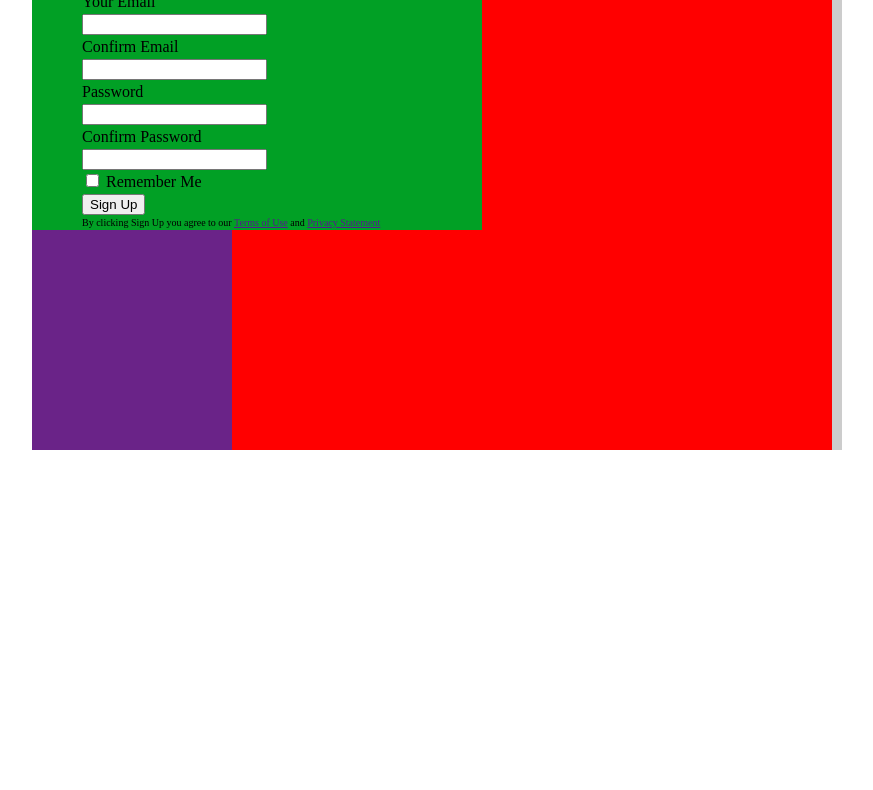
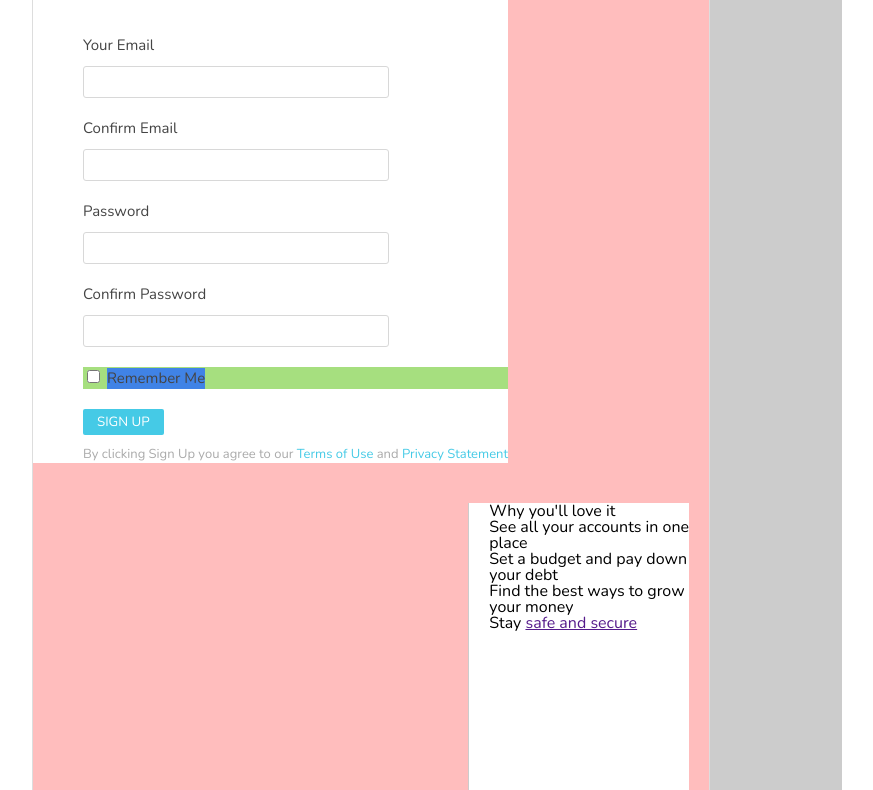
Before and after one commit to csrail/mint-mock, a plain HTML site: page sign-up.html in a window 1280 px wide. Shown: the part 238-1028 px from the top of the page, without its empty margins (203-1076 px from the left). Before the commit the page ends 800 px from the top, so only its background shows below. Drawn offline with nearby package versions, Linux system fonts and the light colour scheme.

Commit message:
Render section formsheet

```diff
--- a/sign-up.html
+++ b/sign-up.html
@@ -3,6 +3,7 @@
   <head>
     <link rel="stylesheet" href="./styles/reset.css">
     <link rel="stylesheet" href="./styles/main.css">
+    <link rel="stylesheet" href="https://fonts.googleapis.com/css?family=Nunito:300">
   </head>
   <body>
     <section id="lead_to_center">
@@ -20,32 +21,42 @@
             <fieldset>
               <label>
                 Your Email
-                <input type="type" name="useremail">
+                <input class="user--form-textfield" type="type" name="useremail">
               </label>
               <label>
                 Confirm Email
-                <input type="type" name="useremailconfirmation">
+                <input class="user--form-textfield" type="type" name="useremailconfirmation">
               </label>
               <label>
                 Password
-                <input type="type" name="userpassword">
+                <input class="user--form-textfield" type="type" name="userpassword">
               </label>
               <label>
                 Confirm Password
-                <input type="type" name="userpasswordconfirmation">
+                <input class="user--form-textfield" type="type" name="userpasswordconfirmation">
               </label>
-              <label class=user--form-checkbox_remember_me>
-                <input class=user--form-checkbox_remember_me type="checkbox" name="remember" value="remember">
-                Remember Me
+              <label class="user--form-remember_user_details">
+                  <div class="spare">
+                  <input class="user--form-checkbox_remember_me" type="checkbox" name="remember" value="remember">
+                  <p class="user--form-text_remember_me">Remember Me</p>
+                  </div>
               </label>
-              <input type="submit" value="Sign Up">
+              <input class="user--form-submit_button" type="submit" value="SIGN UP">
             </fieldset>
           </form>
-          <p class="user--form-terms_and_conditions">By clicking Sign Up you agree to our <a href="">Terms of Use</a> and <a href="">Privacy Statement</a></p>
+          <p class="user--form-terms_and_conditions">By clicking Sign Up you agree to our <a class="user--form-link_to_legalities" href="">Terms of Use</a> and <a class="user--form-link_to_legalities" href="">Privacy Statement</a></p>
         </article>
-        <aside class="user--marketing">
-
-        </aside>
+        <div class="user--marketing-frame">
+          <aside class="user--marketing">
+            <p>Why you'll love it</p>
+            <ul>
+              <li>See all your accounts in one place</li>
+              <li>Set a budget and pay down your debt</li>
+              <li>Find the best ways to grow your money</li>
+              <li>Stay <a href="">safe and secure</a></li>
+            </ul>
+          </aside>
+        </div>
       </section>
     </section>
   </body>
--- a/styles/main.css
+++ b/styles/main.css
@@ -14,6 +14,15 @@
  * Footer
  *
  */
+
+
+/*----------------------------
+  #GLOBAL
+----------------------------*/
+body * {
+	font-family: 'Nunito', sans-serif;
+}
+
 
 /*----------------------------
   #LEAD TO CENTER
@@ -66,42 +75,86 @@ header {
 ----------------------------*/
 
 .user--formsheet {
-	background-color: red;
+	padding-bottom: 50px;
+	border: 1px solid #ddd;
+	border-radius: 2px;
+	background-color: #FFBDBD;
+	overflow: hidden;
 }
 
 /*----------------------------
   #ARTICLE FORM
 ----------------------------*/
 .user--form {
-	background-color: #01a025;
+	background-color: white;
 	min-height: 330px;
 	display: block;
 	float: left;
 	padding-top: 50px;
 	padding-left: 50px;
-	line-height:1.5;
+	line-height:1.4;
 }
 
 .user--form-blurb {
 	width: 400px;
+	padding-bottom: 30px;
 	font-size: 30px;
-	font-family: "AvenirNext-Regular","Helvetica Neue",Helvetica,Arial,sans-serif;
+	color: #111;
 }
 
 label {
 	display: block;
+	padding-top: 20px;
+	font-size: 15px;
+	color: #444;
 }
 
 input {
 	display: block;
+
 }
 
-.user--form-checkbox_remember_me {
+.user--form-textfield {
+	width: 300px;
+	height: 28px;
+	margin-top: 10px;
+	border: 1px solid #d8d8d8;
+	border-radius: 3px;
+}
+
+.spare {
+	background-color: #a6df7f
+}
+
+.user--form-checkbox_remember_me{
 	display: inline-block;
 }
 
+.user--form-text_remember_me {
+	background-color: #4083e6;
+	display: inline-block;
+}
+
+.user--form-submit_button {
+	background-color: #45CAE6;
+	margin-top: 20px;
+	padding: 4px 14px 4px 14px;
+	border: none;
+	border-radius: 2px;
+	color: #fff;
+	text-align: center;
+
+}
+
 .user--form-terms_and_conditions {
-	font-size: 10px;
+	margin-top: 10px;
+	font-size: 13px;
+	color: #aaa;
+}
+
+.user--form-link_to_legalities {
+	text-decoration: none;
+	color: #45CAE6;
 }
 
 /*----------------------------
@@ -110,9 +163,17 @@ input {
 
 .user--marketing {
 	width: 200px;
-	height: 600px;
-	background-color: #6a2388;
-	/*float: right;*/
+	height: 400px;
+	background-color: #fff;
+	float: right;
+	margin-top: 40px;
+	margin-right: 20px;
+	padding-left: 20px;
+	border-left: 1px solid #ccc;
+}
+
+.user--marketing-frame {
+
 }
 
 /*----------------------------
```
